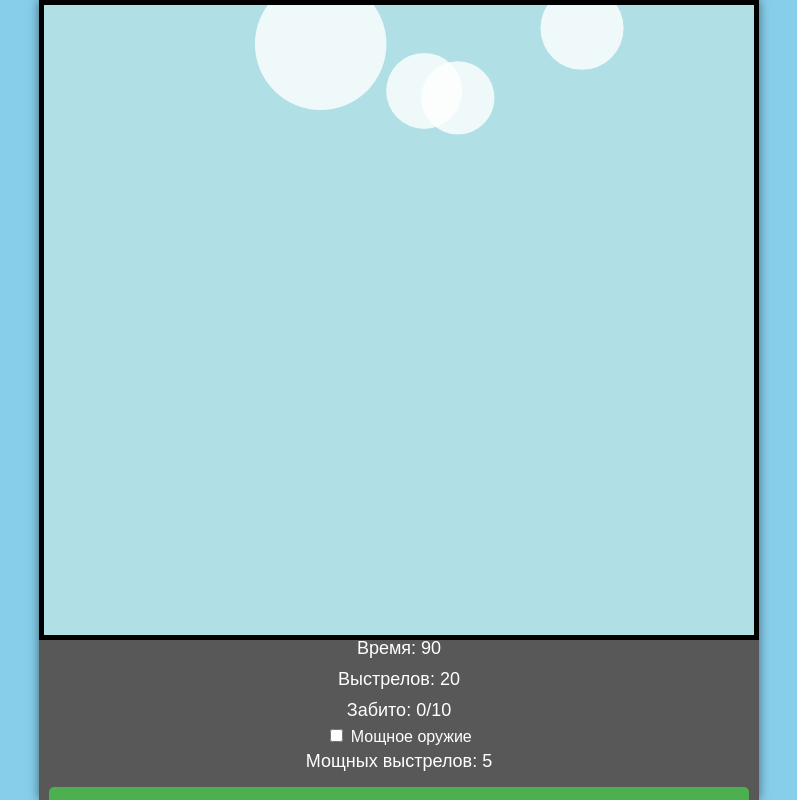
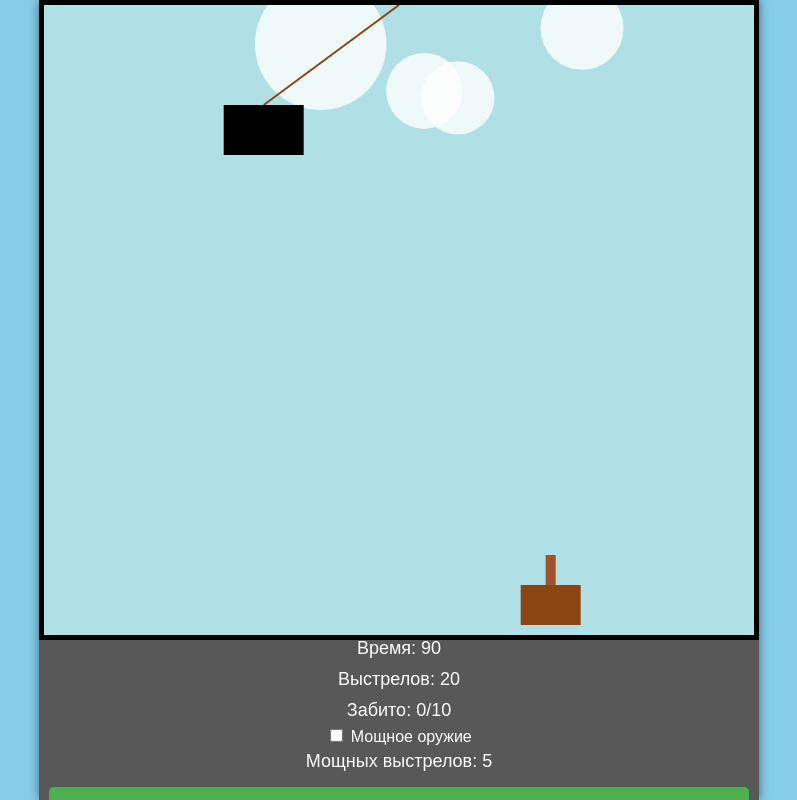
Before and after one commit to Starmynd/dynamic_cannon, a plain HTML site: page index.html in a window 1280 px wide. Shown: the whole page, without its empty margins (241-1038 px from the left). Drawn offline with Linux system fonts and the light colour scheme.

Commit message:
Update index.html

```diff
--- a/index.html
+++ b/index.html
@@ -145,6 +145,9 @@
 
         // Задаем фоновые облака
         let clouds = [];
+        let angle = 0;
+        let angleSpeed = 0.02;
+        let cannon, wagon;
 
         function createClouds() {
             clouds = [];
@@ -180,16 +183,79 @@
             });
         }
 
+        // Класс для пушки (танк)
+        class Cannon {
+            constructor() {
+                this.width = 60;
+                this.height = 40;
+                this.x = canvas.width / 2 - this.width / 2;
+                this.y = canvas.height - this.height - 10;
+                this.speed = 100; // Скорость движения танка
+                this.direction = 1;
+            }
+
+            update(delta) {
+                this.x += this.direction * this.speed * delta;
+                if (this.x > canvas.width - this.width || this.x < 0) {
+                    this.direction *= -1;
+                }
+            }
+
+            draw() {
+                ctx.fillStyle = "#8B4513"; // Коричневый цвет танка
+                ctx.fillRect(this.x, this.y, this.width, this.height); // Основа танка
+                ctx.fillStyle = "#A0522D"; // Темно-коричневый для дула
+                ctx.fillRect(this.x + this.width / 2 - 5, this.y - 30, 10, 30); // Дуло
+            }
+        }
+
+        // Класс для качающегося ведра
+        class Wagon {
+            constructor() {
+                this.width = 80;
+                this.height = 50;
+                this.ropeLength = 100; // Длина веревки
+                this.amplitude = canvas.width / 3; // Амплитуда качания
+                this.speed = 2; // Скорость качания
+                this.angle = 0; // Угол
+            }
+
+            update(delta) {
+                this.angle += delta * this.speed;
+                this.x = canvas.width / 2 + Math.sin(this.angle) * this.amplitude - this.width / 2;
+                this.y = this.ropeLength;
+            }
+
+            draw() {
+                // Веревка
+                ctx.strokeStyle = '#8B4513';
+                ctx.lineWidth = 2;
+                ctx.beginPath();
+                ctx.moveTo(canvas.width / 2, 0);
+                ctx.lineTo(this.x + this.width / 2, this.y);
+                ctx.stroke();
+
+                // Ведро
+                ctx.fillStyle = '#000000';
+                ctx.fillRect(this.x, this.y, this.width, this.height); // Ведро
+            }
+        }
+
         // Инициализация игры
         function init() {
             resizeCanvas();
             createClouds();
+            cannon = new Cannon();
+            wagon = new Wagon();
             gameLoop();
         }
 
         // Игровой цикл
         function gameLoop() {
+            const delta = 1 / 60;
             updateClouds();
+            cannon.update(delta);
+            wagon.update(delta);
             draw();
             requestAnimationFrame(gameLoop);
         }
@@ -198,7 +264,8 @@
         function draw() {
             ctx.clearRect(0, 0, canvas.width, canvas.height);
             drawClouds();
-            // Здесь также вызываются функции отрисовки пушки, ведра и других игровых объектов
+            cannon.draw();
+            wagon.draw();
         }
 
         // Настройка размеров Canvas под размер игрового поля
```
